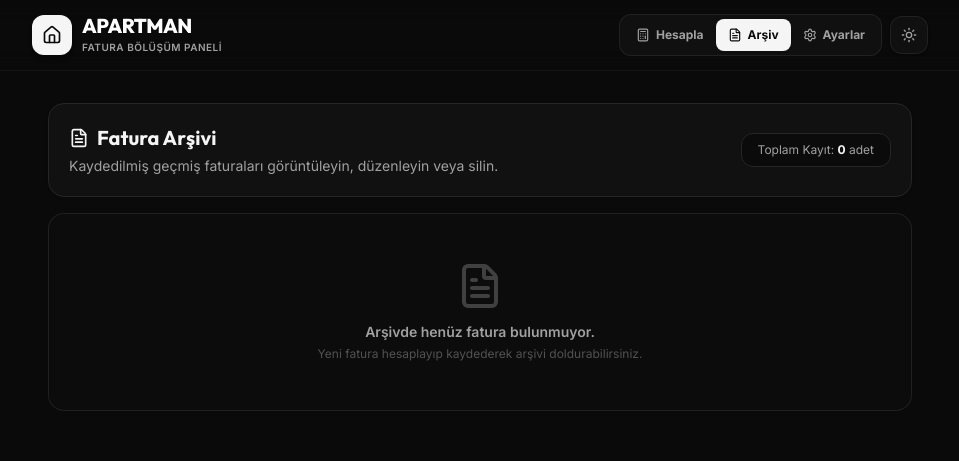
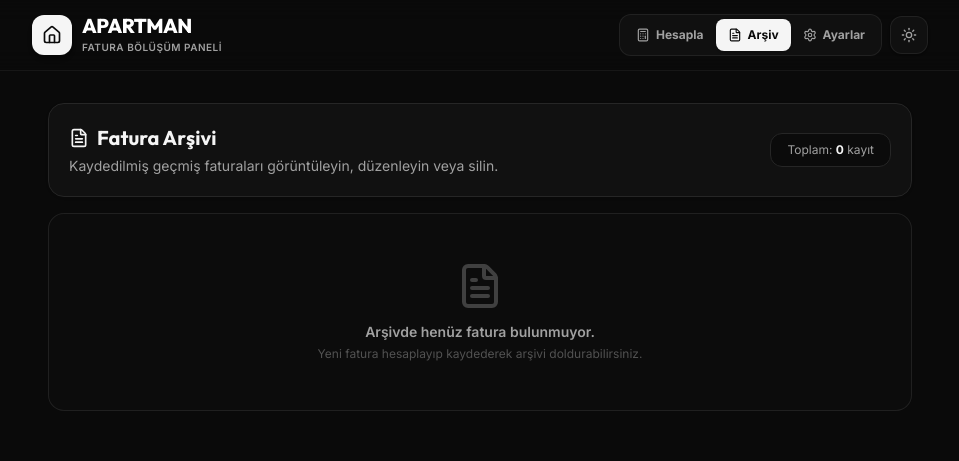
Before and after one commit to ugurkiymetli/shared-bill, a React (Vite) app: page / in a window 1280 px wide. Both pictures are taken after a click on the button "Arşiv". Shown: the top 461 px of the page, without its empty margins (160-1119 px from the left). Built offline with nearby package versions, Linux system fonts and the light colour scheme.

Commit message:
feat: add filtering and sorting capabilities to HistoryArchive component

```diff
--- a/src/components/HistoryArchive.jsx
+++ b/src/components/HistoryArchive.jsx
@@ -1,7 +1,25 @@
-import React from 'react';
-import { Calendar, Trash2, Edit2, Eye, FileText } from 'lucide-react';
+import React, { useState, useMemo } from 'react';
+import { Calendar, Trash2, Edit2, Eye, FileText, SlidersHorizontal, ArrowUpDown } from 'lucide-react';
+
+const BILL_TYPES = [
+  { value: 'all',         label: 'Tüm Tipler' },
+  { value: 'electricity', label: '⚡ Elektrik' },
+  { value: 'water',       label: '💧 Su' },
+  { value: 'maintenance', label: '🏢 Aidat' },
+];
+
+const SORT_OPTIONS = [
+  { value: 'savedAt_desc',   label: 'Kayıt Tarihi (Yeni → Eski)' },
+  { value: 'savedAt_asc',    label: 'Kayıt Tarihi (Eski → Yeni)' },
+  { value: 'dueDate_desc',   label: 'Son Ödeme (Yeni → Eski)' },
+  { value: 'dueDate_asc',    label: 'Son Ödeme (Eski → Yeni)' },
+  { value: 'amount_desc',    label: 'Tutar (Yüksek → Düşük)' },
+  { value: 'amount_asc',     label: 'Tutar (Düşük → Yüksek)' },
+];
 
 export default function HistoryArchive({ bills, onViewDetails, onEditBill, onDeleteBill }) {
+  const [filterType, setFilterType] = useState('all');
+  const [sortKey,    setSortKey]    = useState('savedAt_desc');
 
   const billTypeMetadata = {
     electricity: {
@@ -21,51 +39,129 @@ export default function HistoryArchive({ bills, onViewDetails, onEditBill, onDel
     }
   };
 
-  // Date formatter
   const formatDate = (dateStr) => {
     if (!dateStr) return '';
     try {
       const parts = dateStr.split('-');
-      if (parts.length === 3) {
-        return `${parts[2]}.${parts[1]}.${parts[0]}`;
-      }
+      if (parts.length === 3) return `${parts[2]}.${parts[1]}.${parts[0]}`;
       return dateStr;
-    } catch {
-      return dateStr;
-    }
+    } catch { return dateStr; }
   };
 
-  const sortedBills = [...bills].sort((a, b) => new Date(b.savedAt || 0) - new Date(a.savedAt || 0));
+  const processedBills = useMemo(() => {
+    // 1. Filter
+    let result = filterType === 'all' ? [...bills] : bills.filter(b => b.type === filterType);
+
+    // 2. Sort
+    const [field, dir] = sortKey.split('_');
+    const asc = dir === 'asc';
+
+    result.sort((a, b) => {
+      let av, bv;
+      if (field === 'savedAt') {
+        av = new Date(a.savedAt || 0).getTime();
+        bv = new Date(b.savedAt || 0).getTime();
+      } else if (field === 'dueDate') {
+        av = new Date(a.dueDate || '0000-01-01').getTime();
+        bv = new Date(b.dueDate || '0000-01-01').getTime();
+      } else if (field === 'amount') {
+        av = Number(a.totalAmount || 0);
+        bv = Number(b.totalAmount || 0);
+      }
+      return asc ? av - bv : bv - av;
+    });
+
+    return result;
+  }, [bills, filterType, sortKey]);
+
+  const controlBase = 'flex items-center gap-1.5 text-xs font-semibold px-3 py-2 rounded-xl border transition-all cursor-pointer whitespace-nowrap';
+  const selectBase = 'w-full text-xs font-semibold bg-white dark:bg-neutral-900 border border-neutral-200 dark:border-neutral-700 text-neutral-800 dark:text-neutral-200 rounded-xl px-3 py-2 pr-7 appearance-none cursor-pointer focus:outline-none focus:ring-1 focus:ring-neutral-400 dark:focus:ring-neutral-600 transition-all';
 
   return (
     <div className="space-y-4 animate-fade-in">
-      <div className="flex flex-col sm:flex-row justify-between items-start sm:items-center gap-4 bg-white dark:bg-neutral-900/60 p-5 rounded-2xl border border-neutral-200 dark:border-neutral-800 shadow-sm">
+      {/* Header */}
+      <div className="bg-white dark:bg-neutral-900/60 p-5 rounded-2xl border border-neutral-200 dark:border-neutral-800 shadow-sm space-y-4">
+        <div className="flex flex-wrap justify-between items-center gap-3">
           <div>
             <h2 className="text-xl font-bold text-neutral-900 dark:text-neutral-100 flex items-center gap-2 font-outfit">
-            <FileText className="w-5 h-5 text-neutral-900 dark:text-neutral-100" />
+              <FileText className="w-5 h-5" />
               Fatura Arşivi
             </h2>
             <p className="text-sm text-neutral-500 dark:text-neutral-400 mt-1">
               Kaydedilmiş geçmiş faturaları görüntüleyin, düzenleyin veya silin.
             </p>
           </div>
-        <div className="bg-neutral-100 dark:bg-neutral-950/80 px-4 py-2 rounded-xl border border-neutral-200 dark:border-neutral-800 text-xs text-neutral-600 dark:text-neutral-400">
-          Toplam Kayıt: <strong className="text-neutral-900 dark:text-neutral-100 font-bold">{bills.length}</strong> adet
+          <div className="bg-neutral-100 dark:bg-neutral-950/80 px-4 py-2 rounded-xl border border-neutral-200 dark:border-neutral-800 text-xs text-neutral-600 dark:text-neutral-400 shrink-0">
+            {processedBills.length !== bills.length
+              ? <><strong className="text-neutral-900 dark:text-neutral-100">{processedBills.length}</strong> / {bills.length} kayıt</>
+              : <>Toplam: <strong className="text-neutral-900 dark:text-neutral-100">{bills.length}</strong> kayıt</>
+            }
           </div>
         </div>
 
-      {sortedBills.length === 0 ? (
+        {/* Filter & Sort Controls */}
+        {bills.length > 0 && (
+          <div className="flex flex-col sm:flex-row sm:items-center gap-3 pt-3 border-t border-neutral-100 dark:border-neutral-800/60">
+            {/* Filter pills */}
+            <div className="flex flex-wrap items-center gap-1.5 flex-1">
+              <SlidersHorizontal className="w-3.5 h-3.5 text-neutral-400 dark:text-neutral-500 shrink-0" />
+              {BILL_TYPES.map(t => (
+                <button
+                  key={t.value}
+                  onClick={() => setFilterType(t.value)}
+                  className={`${controlBase} ${filterType === t.value
+                    ? 'bg-neutral-900 dark:bg-neutral-100 text-white dark:text-neutral-950 border-transparent shadow-sm'
+                    : 'bg-neutral-100 dark:bg-neutral-900 text-neutral-600 dark:text-neutral-400 border-neutral-200 dark:border-neutral-700 hover:text-neutral-900 dark:hover:text-white'}`}
+                >
+                  {t.label}
+                </button>
+              ))}
+            </div>
+
+            {/* Sort dropdown — full width on mobile, auto on desktop */}
+            <div className="flex items-center gap-2 sm:shrink-0">
+              <ArrowUpDown className="w-3.5 h-3.5 text-neutral-400 dark:text-neutral-500 shrink-0" />
+              <div className="relative flex-1 sm:flex-none">
+                <select
+                  value={sortKey}
+                  onChange={e => setSortKey(e.target.value)}
+                  className={selectBase + ' sm:w-auto'}
+                >
+                  {SORT_OPTIONS.map(o => (
+                    <option key={o.value} value={o.value}>{o.label}</option>
+                  ))}
+                </select>
+                <div className="pointer-events-none absolute inset-y-0 right-2 flex items-center">
+                  <svg className="w-3 h-3 text-neutral-400" fill="none" viewBox="0 0 24 24" stroke="currentColor" strokeWidth={2.5}>
+                    <path strokeLinecap="round" strokeLinejoin="round" d="M19 9l-7 7-7-7" />
+                  </svg>
+                </div>
+              </div>
+            </div>
+          </div>
+        )}
+      </div>
+
+      {/* Empty states */}
+      {bills.length === 0 ? (
         <div className="bg-neutral-100/50 dark:bg-neutral-900/20 border border-neutral-200 dark:border-neutral-800/80 rounded-2xl p-12 text-center text-neutral-400 dark:text-neutral-550">
           <FileText className="w-12 h-12 mx-auto text-neutral-300 dark:text-neutral-700 mb-3" />
           <p className="text-sm font-semibold">Arşivde henüz fatura bulunmuyor.</p>
           <p className="text-xs text-neutral-400 dark:text-neutral-600 mt-1">Yeni fatura hesaplayıp kaydederek arşivi doldurabilirsiniz.</p>
         </div>
+      ) : processedBills.length === 0 ? (
+        <div className="bg-neutral-100/50 dark:bg-neutral-900/20 border border-neutral-200 dark:border-neutral-800/80 rounded-2xl p-12 text-center text-neutral-400">
+          <SlidersHorizontal className="w-10 h-10 mx-auto text-neutral-300 dark:text-neutral-700 mb-3" />
+          <p className="text-sm font-semibold">Bu filtre için sonuç bulunamadı.</p>
+          <button onClick={() => setFilterType('all')} className="mt-3 text-xs underline text-neutral-500 hover:text-neutral-900 dark:hover:text-white transition-colors">
+            Filtreyi temizle
+          </button>
+        </div>
       ) : (
         <div className="grid grid-cols-1 md:grid-cols-2 gap-4">
-          {sortedBills.map((bill) => {
+          {processedBills.map((bill) => {
             const meta = billTypeMetadata[bill.type] || {
-              label: 'Diğer',
-              icon: '📋',
+              label: 'Diğer', icon: '📋',
               color: 'text-neutral-800 dark:text-neutral-300 bg-neutral-100 dark:bg-neutral-900 border border-neutral-300 dark:border-neutral-800'
             };
 
@@ -113,18 +209,18 @@ export default function HistoryArchive({ bills, onViewDetails, onEditBill, onDel
                 <div className="flex items-center justify-end gap-2 pt-2 border-t border-neutral-200 dark:border-neutral-800/60">
                   <button
                     onClick={() => onViewDetails(bill)}
-                    className="flex items-center gap-1 text-xs font-semibold text-neutral-700 dark:text-neutral-350 hover:text-neutral-950 dark:hover:text-white bg-neutral-100 dark:bg-neutral-900 border border-neutral-200 dark:border-neutral-800 px-3 py-2 rounded-xl transition-all"
+                    className="flex items-center gap-1 text-xs font-semibold text-neutral-700 dark:text-neutral-300 hover:text-neutral-950 dark:hover:text-white bg-neutral-100 dark:bg-neutral-900 border border-neutral-200 dark:border-neutral-700 px-3 py-2 rounded-xl transition-all"
                     title="Paylaşım Kartını Gör"
                   >
-                    <Eye className="w-3.5 h-3.5 text-neutral-400 dark:text-neutral-500" />
+                    <Eye className="w-3.5 h-3.5 text-neutral-400 dark:text-neutral-400" />
                     Detaylar
                   </button>
                   <button
                     onClick={() => onEditBill(bill)}
-                    className="flex items-center gap-1 text-xs font-semibold text-neutral-700 dark:text-neutral-350 hover:text-neutral-950 dark:hover:text-white bg-neutral-100 dark:bg-neutral-900 border border-neutral-200 dark:border-neutral-800 px-3 py-2 rounded-xl transition-all"
+                    className="flex items-center gap-1 text-xs font-semibold text-neutral-700 dark:text-neutral-300 hover:text-neutral-950 dark:hover:text-white bg-neutral-100 dark:bg-neutral-900 border border-neutral-200 dark:border-neutral-700 px-3 py-2 rounded-xl transition-all"
                     title="Düzenle ve Yeniden Hesapla"
                   >
-                    <Edit2 className="w-3.5 h-3.5 text-neutral-400 dark:text-neutral-500" />
+                    <Edit2 className="w-3.5 h-3.5 text-neutral-400 dark:text-neutral-400" />
                     Düzenle
                   </button>
                   <button
```
Lines whose indentation alone changed are shown as unchanged.
